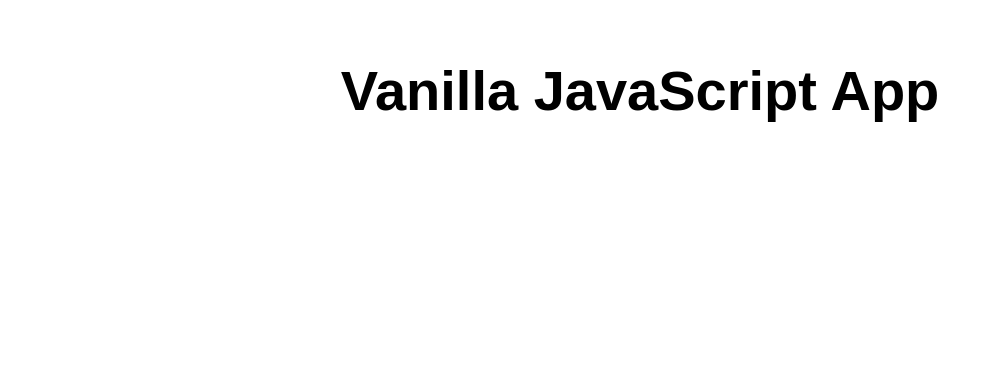
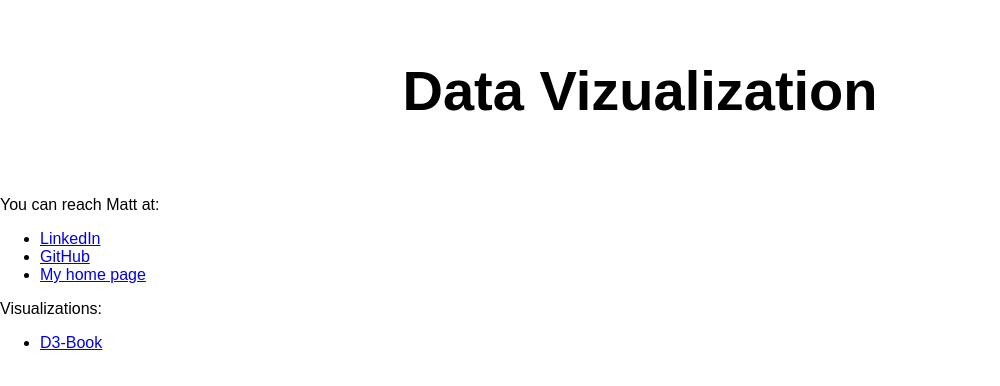
Before and after one commit to mattheweallen/meallen-viz, a website: page src/index.html in a window 1280 px wide. Shown: the whole page, without its empty margins (0-1000 px from the left). Drawn offline with Linux system fonts and the light colour scheme.

Commit message:
add link to d3 book viz page

```diff
--- a/src/index.html
+++ b/src/index.html
@@ -5,13 +5,28 @@
   <meta charset="UTF-8">
   <meta name="viewport" content="width=device-width, initial-scale=1.0">
   <link rel="stylesheet" href="styles.css">
-  <title>Vanilla JavaScript App</title>
+  <title>Matt Allen Data Visualization</title>
 </head>
 
 <body>
   <main>
-    <h1>Vanilla JavaScript App</h1>
+    <h1>Data Vizualization</h1>
   </main>
+  <p>You can reach Matt at:</p>
+
+  <ul>
+    <li><a href="https://www.linkedin.com/in/matt-allen-394a009/">LinkedIn</a></li>
+    <li><a href="https://github.com/mattheweallen">GitHub</a></li>
+    <li><a href="https://www.meallen.com">My home page</a></li>
+    <!--<li><a href="mailto:m.bluth@example.com">Email</a></li>-->
+    <!--<li><a href="tel:+123456789">Phone</a></li>-->
+  </ul>
+
+  <p>Visualizations:</p>
+  <ul>
+    <li><a href="d3-book/viz.html">D3-Book</a></li>
+  </ul>
+
 </body>
 
 </html>
```
